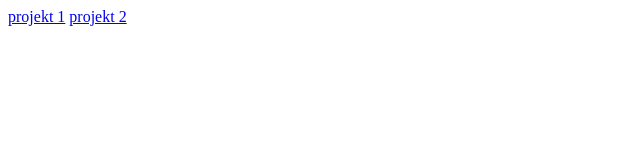
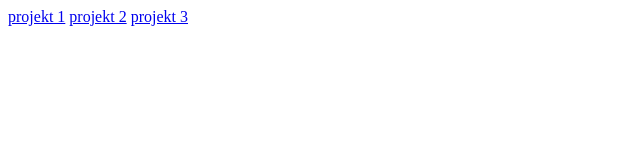
Before and after one commit to XxMaKaPaKaxX/bootstrap5projects, a plain HTML site: page index.html in a window 1280 px wide. Shown: the full height of the page, 0-640 px from the left. Drawn offline with Linux system fonts and the light colour scheme.

Commit message:
added link to 3rd project

```diff
--- a/index.html
+++ b/index.html
@@ -9,5 +9,6 @@
 <body>
     <a href="./project1/index.html">projekt 1</a>
     <a href="./project2/index.html">projekt 2</a>
+    <a href="./project3/index.html">projekt 3</a>
 </body>
 </html>
```
